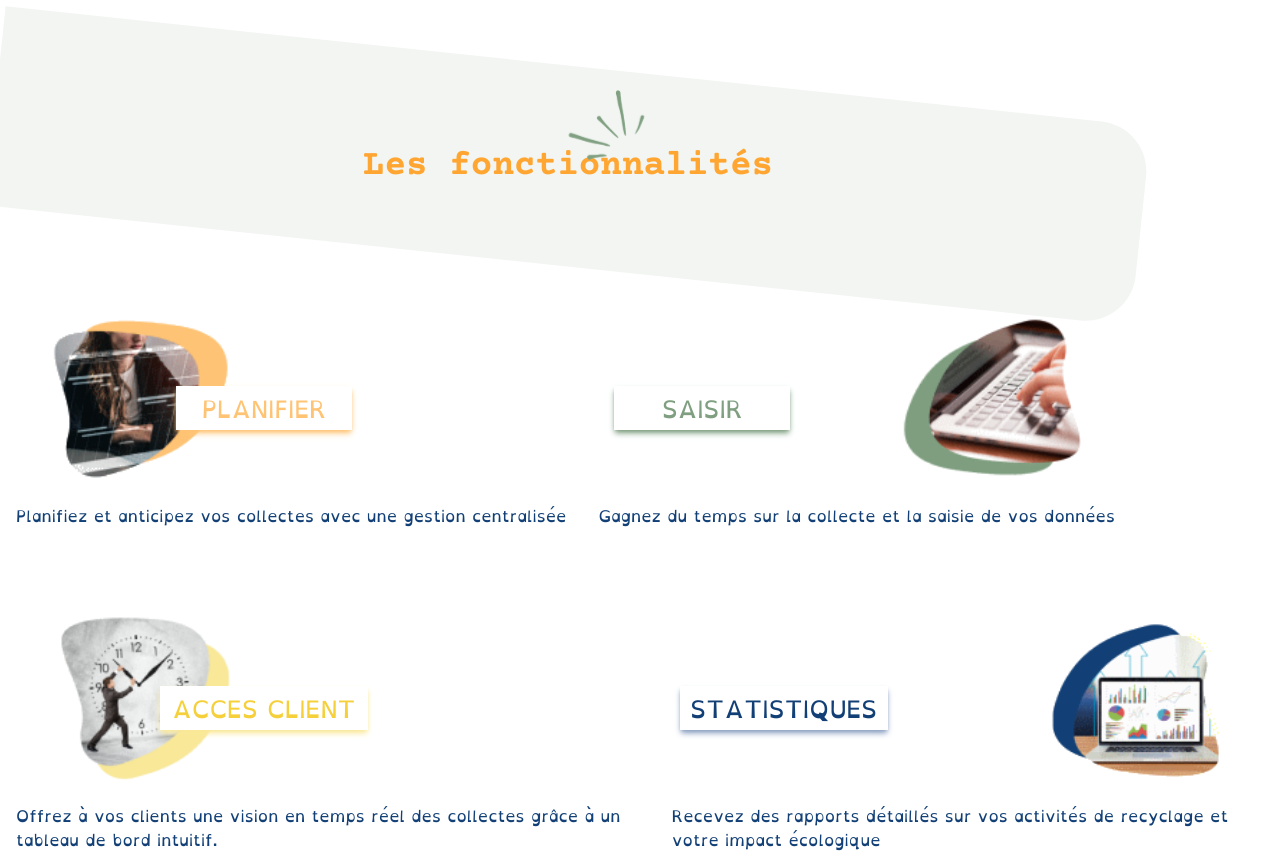
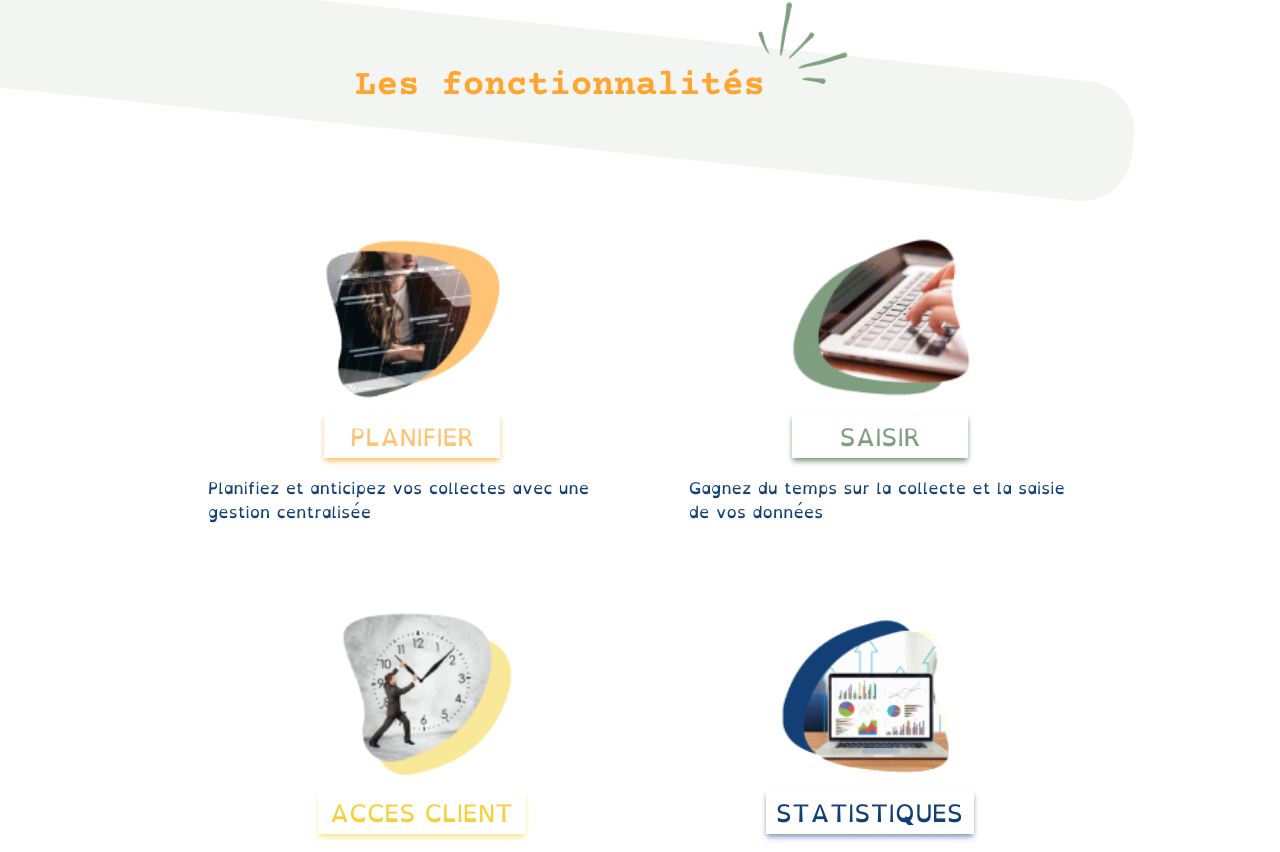
Before and after one commit to tripluch/access-collect, a Next.js app: page / in a window 1280 px wide. Shown: the part 1822-2674 px from the top of the page. Built offline with nearby package versions, Linux system fonts and the light colour scheme.

Commit message:
fix:update fonctionnality part in view tablet and destop

```diff
--- a/src/app/(public)/page.tsx
+++ b/src/app/(public)/page.tsx
@@ -70,7 +70,7 @@ export default function Home() {
 
       {/* section Pourquoi choisir notre application? */}
 
-      <section className="text-midnightBlue mt-24 md:mx-24 lg:mx-48 md:h-screen">
+      <section className="text-midnightBlue mt-24 md:mx-24 lg:mx-48 ">
         <h1 className="text-center text-xl text-brightOrange font-section md:text-4xl">
           {"Pourquoi choisir notre application ?"}
         </h1>
@@ -104,7 +104,7 @@ export default function Home() {
                 {"Accessible à tous, simple et intuitif"}
               </p>
             </div>
-            <div className="flex items-start my-4 md:my-8">
+            <div className="flex items-start mt-4 md:mt-8">
               <Image
                 className="block md:hidden lg:hidden"
                 src="/puceTri.png"
@@ -131,31 +131,30 @@ export default function Home() {
 
       {/* section Les fonctionnalités */}
 
-      <section className="text-midnightBlue mt-24 lg:mt-24">
-        <div className=" bg-transparentOliveGreen rounded-r-[50px] w-[90%] rotate-6 -ml-2">
-          <h1 className="relative text-center text-xl text-brightOrange font-section py-10 md:py-20 md:text-4xl -rotate-6
-                        before:content-[''] before:absolute before:bg-[url('/decoration.svg')] before:bg-contain before:bg-no-repeat
-                        before:w-[80px] before:h-[80px]
-                        before:-mt-12 before:ml-52
-                        before:scale-x-[-1]
-                        before: md:before:scale-100  lg:before:scale-125 ">{"Les fonctionnalités"}</h1>
+      <section className="text-midnightBlue mt-24">
+        <div className=" bg-transparentOliveGreen rounded-r-[50px] w-[90%] rotate-6 -ml-2 md:-ml-4">
+          <h1 className="relative text-center text-xl text-brightOrange font-section py-10 md:py-10 md:text-4xl -rotate-6
+                        before:content-[''] before:absolute before:bg-[url('/decoration.svg')] md:before:bg-[url('/decorationReverse.png')] before:bg-contain before:bg-no-repeat
+                        before:w-[80px] before:h-[80px] md:before:w-[120px] md:before:h-[120px]
+                        before:-mt-12 before:ml-52 md:before:-mt-20 md:before:ml-96
+                        before:scale-x-[-1] md:before:transform-none">{"Les fonctionnalités"}</h1>
         </div>
-
-        <div className="flex-none lg:flex">
+        <div className="mt-0 md:mt-10 md:mx-24 lg:mx-48 md:h-screen">
+          <div className="flex-none gap-x-0 md:flex md:gap-x-10">
             {/* planifier */}
             <div>
-            <div className="relative">
+              <div className="relative md:flex md:flex-col md:items-center">
                 <div className="mt-10 flex justify-start">
                   <Image
                     src="/planifier.png"
                     alt={"image représentant une personne qui planifie ses tâches"}
                     width={250}
                     height={1}
-                  className="w-[200px] h-[180px] ml-10"
+                    className="w-[200px] h-[180px] ml-10 md:ml-0"
                   />
                 </div>
                 <div>
-                <h2 className=" absolute top-20 left-44 bg-white text-center text-lightOrange text-2xl shadow-md shadow-lightOrange w-44 h-11 pt-1">{"PLANIFIER"}</h2>
+                  <h2 className=" absolute top-20 left-44 bg-white text-center text-lightOrange text-2xl shadow-md shadow-lightOrange w-44 h-11 pt-1 mt-0 md:static md:mt-2">{"PLANIFIER"}</h2>
                 </div>
               </div>
               <div className="mb-10">
@@ -165,18 +164,18 @@ export default function Home() {
 
             {/* saisir */}
             <div>
-            <div className="relative">
+              <div className="relative md:flex md:flex-col md:items-center">
                 <div className="mt-10 flex justify-end">
                   <Image
                     src="/saisir.png"
                     alt={"image représentant une personne qui saisie sur un ordinateur portable"}
                     width={250}
                     height={1}
-                  className="w-[200px] h-[180px] mr-10"
+                    className="w-[200px] h-[180px] mr-10 md:mr-0"
                   />
                 </div>
                 <div>
-                <h2 className="absolute top-20 left-8 bg-white text-center text-oliveGreen text-2xl shadow-md shadow-oliveGreen w-44 h-11 pt-1">{"SAISIR"}</h2>
+                  <h2 className="absolute top-20 left-8 bg-white text-center text-oliveGreen text-2xl shadow-md shadow-oliveGreen w-44 h-11 pt-1 mt-0 md:static md:mt-2">{"SAISIR"}</h2>
                 </div>
               </div>
               <div className="mb-10">
@@ -188,18 +187,18 @@ export default function Home() {
           <div className="flex-none lg:flex">
             {/* acces client */}
             <div>
-            <div className="relative">
+              <div className="relative md:flex md:flex-col md:items-center">
                 <div className="mt-10 flex justify-start">
                   <Image
                     src="/accesClient.png"
                     alt={"image représentant une personne qui tourne une horloge pour représenter le temps qui passe"}
                     width={250}
                     height={1}
-                  className="w-[200px] h-[180px] ml-10"
+                    className="w-[200px] h-[180px] ml-10  md:ml-0"
                   />
                 </div>
                 <div>
-                <h2 className=" absolute top-20 left-40 bg-white text-center text-strongYellow text-2xl shadow-md shadow-imperialYellow w-52 h-11 pt-1">{"ACCES CLIENT"}</h2>
+                  <h2 className=" absolute top-20 left-40 bg-white text-center text-strongYellow text-2xl shadow-md shadow-imperialYellow w-52 h-11 pt-1 mt-0 md:static md:mt-2">{"ACCES CLIENT"}</h2>
                 </div>
               </div>
               <div className="mb-10">
@@ -209,22 +208,23 @@ export default function Home() {
 
             {/* statistiques */}
             <div>
-            <div className="relative">
+              <div className="relative md:flex md:flex-col md:items-center">
                 <div className="mt-10 flex justify-end">
                   <Image
                     src="/statistique.png"
                     alt={"image représentant une personne qui saisie sur un ordinateur portable"}
                     width={250}
                     height={1}
-                  className="w-[200px] h-[180px] mr-10"
+                    className="w-[200px] h-[180px] mr-10 md:mr-0"
                   />
                 </div>
                 <div>
-                <h2 className="absolute top-20 left-6 bg-white text-center text-midnightBlue text-2xl shadow-md shadow-transparentMidnightBlue w-52 h-11 pt-1">{"STATISTIQUES"}</h2>
+                  <h2 className="absolute top-20 left-6 bg-white text-center text-midnightBlue text-2xl shadow-md shadow-transparentMidnightBlue w-52 h-11 pt-1 mt-0 md:static md:mt-2">{"STATISTIQUES"}</h2>
                 </div>
               </div>
               <div className="mb-40">
                 <p className="text-midnightBlue mx-4 mt-4">{"Recevez des rapports détaillés sur vos activités de recyclage et votre impact écologique"}</p>
+              </div>
             </div>
           </div>
         </div>
```
Also changed, not shown: public/decorationReverse.png (added). Lines whose indentation alone changed are shown as unchanged.
